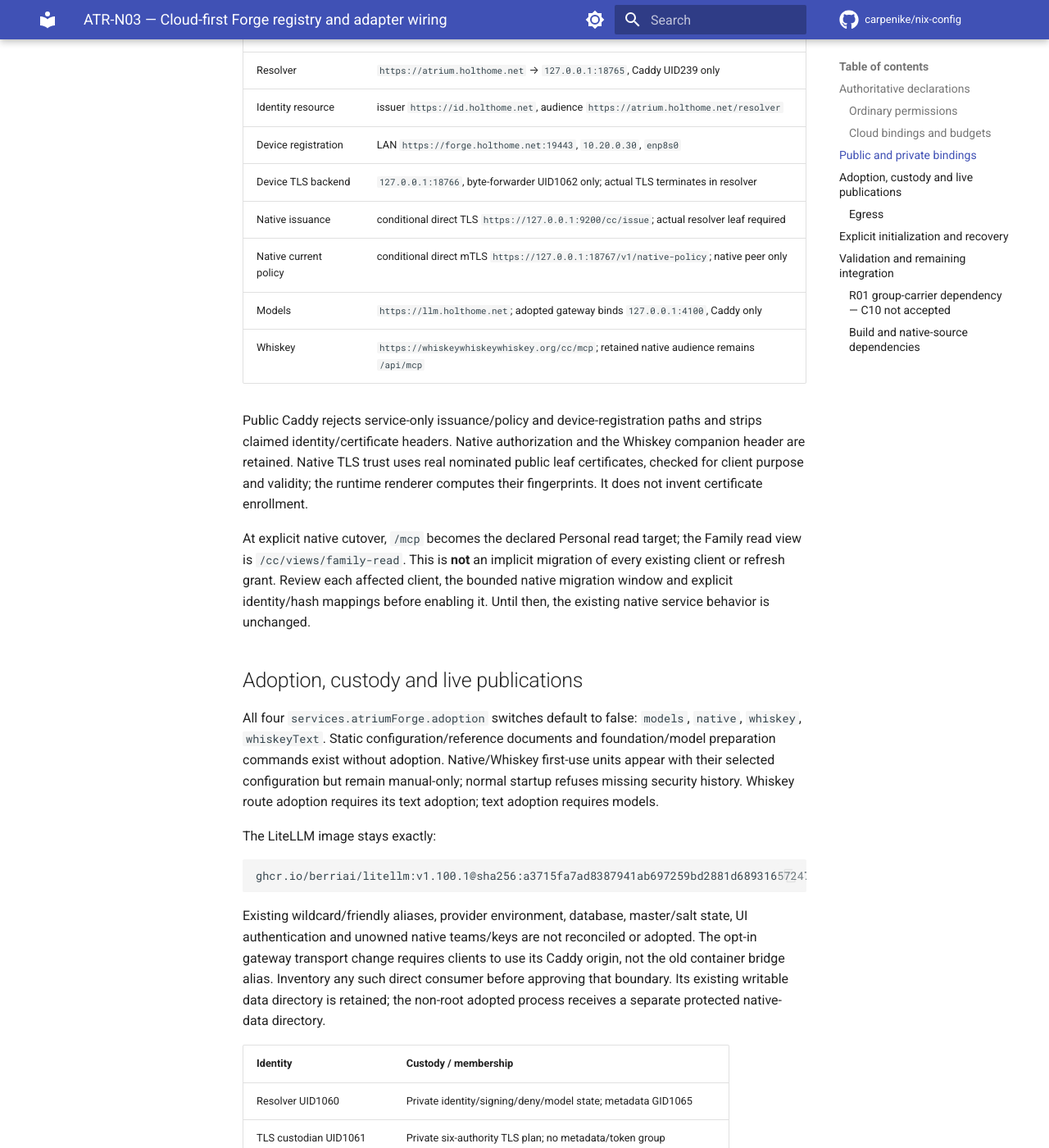
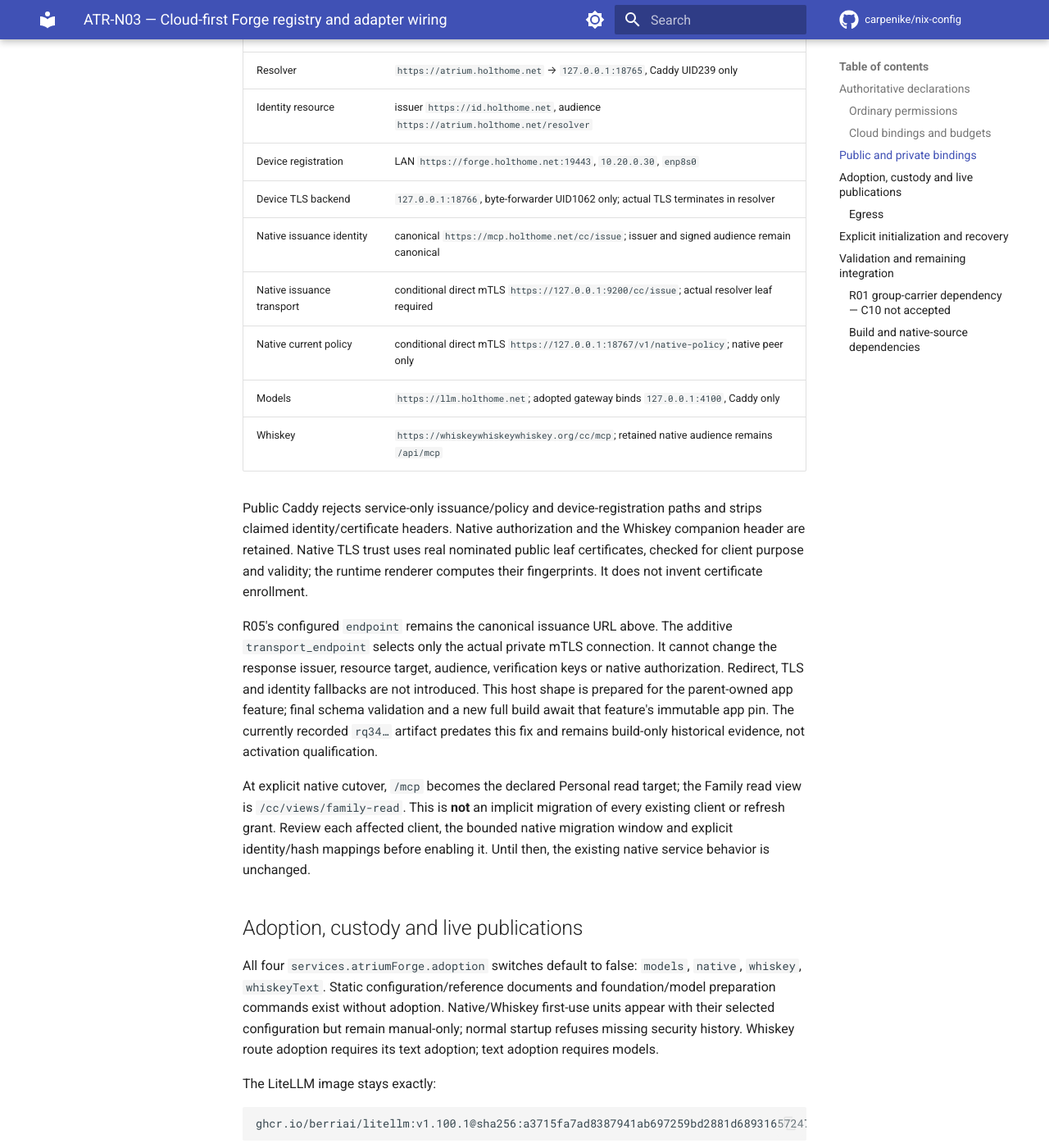
Before and after one commit to carpenike/nix-config, an MkDocs documentation site: the page built from docs/services/atrium-forge-cloud.md, in a window 1280 px wide and 1400 px high, scrolled down 3132 px. Shown: the whole window at 82% size. Built offline with MkDocs 1.6.1 and Material for MkDocs 9.7.7, drawn with Linux system fonts in a browser that asks for light colours; comment, search, counter and statistics services are not loaded.

Commit message:
ATR-N03: prepare canonical R05 identity with private transport
Keep endpoint at canonical https://mcp.holthome.net/cc/issue and set the additive transport_endpoint to strictly verified loopback mTLS. Preserve issuer/audience/target and existing trust references. Add adopted-config issuer/transport assertions and strict app-schema coverage. Static Nix declarations evaluate; final schema and full build intentionally await the parent's immutable app feature pin.

Co-authored-by: Copilot <223556219+Copilot@users.noreply.github.com>
Copilot-Session: 1e5e7d6d-a45a-4ac0-9fb1-9bf14b3658cb

```diff
--- a/docs/services/atrium-forge-cloud.md
+++ b/docs/services/atrium-forge-cloud.md
@@ -130,7 +130,8 @@ prerequisite, not a reason to weaken or externalize the Nix policy.
 | Identity resource | issuer `https://id.holthome.net`, audience `https://atrium.holthome.net/resolver` |
 | Device registration | LAN `https://forge.holthome.net:19443`, `10.20.0.30`, `enp8s0` |
 | Device TLS backend | `127.0.0.1:18766`, byte-forwarder UID1062 only; actual TLS terminates in resolver |
-| Native issuance | conditional direct TLS `https://127.0.0.1:9200/cc/issue`; actual resolver leaf required |
+| Native issuance identity | canonical `https://mcp.holthome.net/cc/issue`; issuer and signed audience remain canonical |
+| Native issuance transport | conditional direct mTLS `https://127.0.0.1:9200/cc/issue`; actual resolver leaf required |
 | Native current policy | conditional direct mTLS `https://127.0.0.1:18767/v1/native-policy`; native peer only |
 | Models | `https://llm.holthome.net`; adopted gateway binds `127.0.0.1:4100`, Caddy only |
 | Whiskey | `https://whiskeywhiskeywhiskey.org/cc/mcp`; retained native audience remains `/api/mcp` |
@@ -140,6 +141,15 @@ and strips claimed identity/certificate headers. Native authorization and the
 Whiskey companion header are retained. Native TLS trust uses real nominated
 public leaf certificates, checked for client purpose and validity; the runtime
 renderer computes their fingerprints. It does not invent certificate enrollment.
+
+R05's configured `endpoint` remains the canonical issuance URL above.
+The additive `transport_endpoint` selects only the actual private mTLS
+connection. It cannot change the response issuer, resource target, audience,
+verification keys or native authorization. Redirect, TLS and identity
+fallbacks are not introduced. This host shape is prepared for the parent-owned
+app feature; final schema validation and a new full build await that feature's
+immutable app pin. The currently recorded `rq34…` artifact predates this fix
+and remains build-only historical evidence, not activation qualification.
 
 At explicit native cutover, `/mcp` becomes the declared Personal read target;
 the Family read view is `/cc/views/family-read`. This is **not** an implicit
```
Also changed, not shown: 3 other files.
